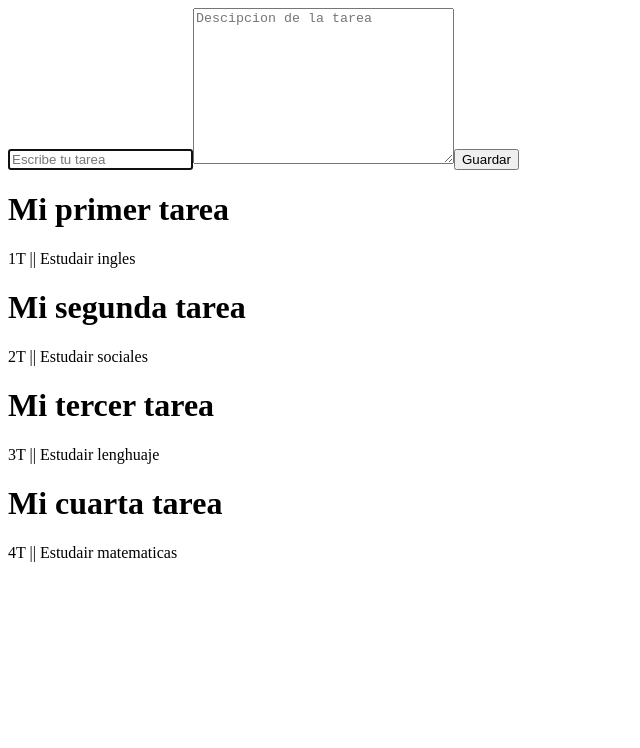
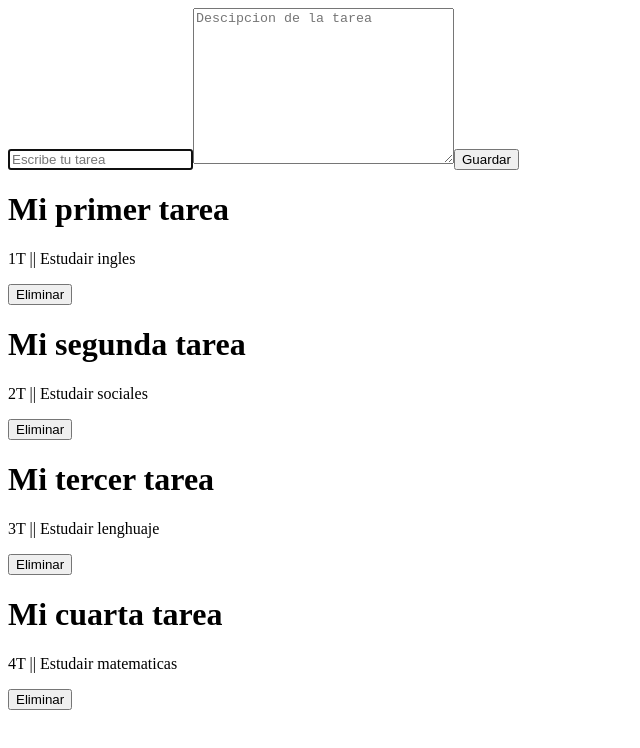
Before and after one commit to StevenCalderon/React-ToDo, a React (Vite) app: page / in a window 1280 px wide. Shown: the top 748 px of the page, without its empty margins (0-640 px from the left). Built offline with nearby package versions, Linux system fonts and the light colour scheme.

Commit message:
DeleteTask done

```diff
--- a/src/App.jsx
+++ b/src/App.jsx
@@ -10,22 +10,27 @@ export default function App() {
     setTasks(data);
   }, []);
 
-  const createTask = ({title,description}) => {
+  const createTask = ({ title, description }) => {
     //console.log(`Este es el objeto task: \n ${task.title} \n ${task.description} `)
     setTasks([
       ...tasks,
       {
-        title:title,
+        title: title,
         id: tasks.length,
         description: description,
       },
     ]);
   };
 
+  const deleteTask = (id) => {
+   let newTask=tasks.filter(task=>task.id !== id)
+   setTasks(newTask)
+  };
+
   return (
     <>
       <TaskForm task={createTask} />
-      <TaskList tasks={tasks} />
+      <TaskList tasks={tasks} deleteTask={deleteTask} />
     </>
   );
 }
--- a/src/components/TaskCard.jsx
+++ b/src/components/TaskCard.jsx
@@ -1,6 +1,7 @@
-export function TaskCard({ task }) {
+export function TaskCard({ task,deleteTask }) {
  return <div>
     <h1>{task.title}</h1>
     <p>{task.description}</p>
+    <button onClick={()=>deleteTask(task.id)}>Eliminar</button>
   </div>;
 }
--- a/src/components/TaskList.jsx
+++ b/src/components/TaskList.jsx
@@ -1,5 +1,5 @@
 import {TaskCard} from "./TaskCard";
-export function TaskList({ tasks }) {
+export function TaskList({ tasks, deleteTask }) {
   if (tasks.length === 0) {
     return <h1>No hay tareas aun</h1>;
   }
@@ -7,7 +7,7 @@ export function TaskList({ tasks }) {
   return (
     <>
       {tasks.map((tasks,index) => (
-        <TaskCard key={tasks.id} task={tasks}/>
+        <TaskCard key={tasks.id} task={tasks} deleteTask={deleteTask}/>
       ))}
     </>
   );
```
